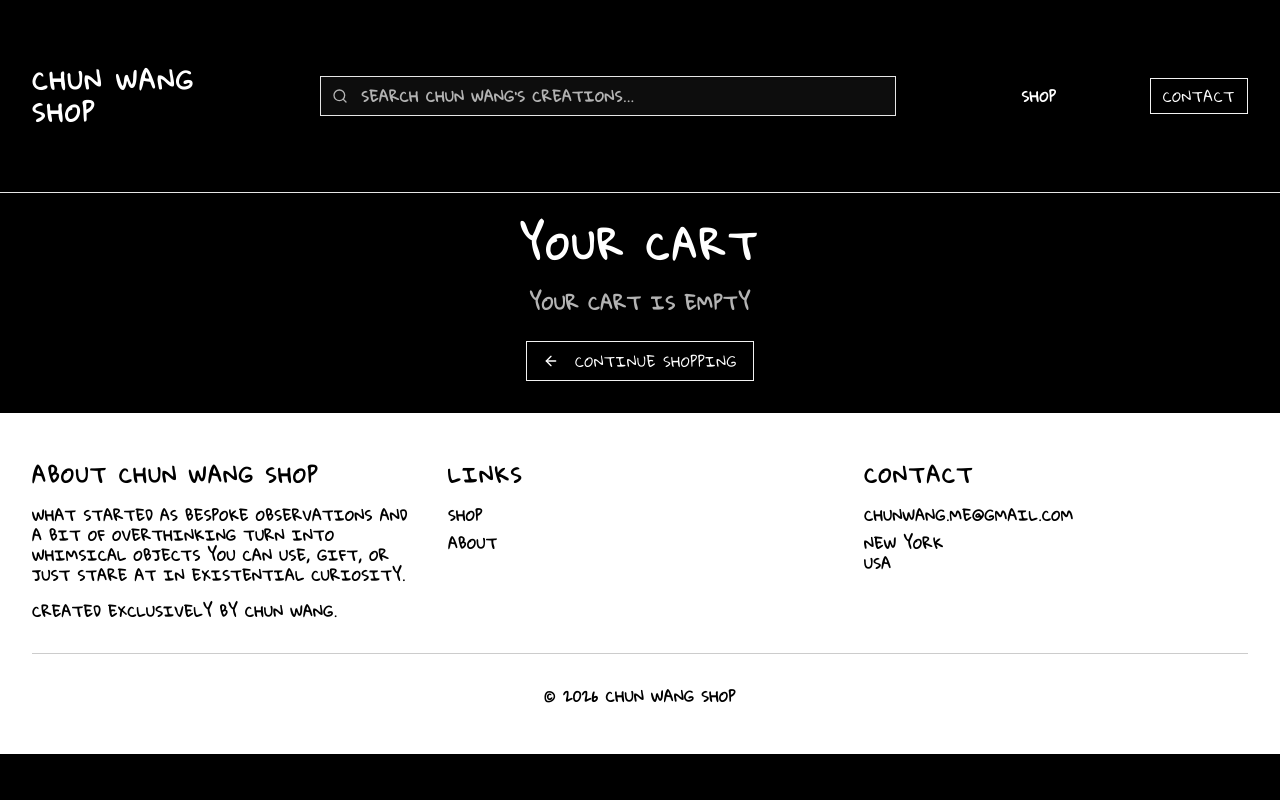
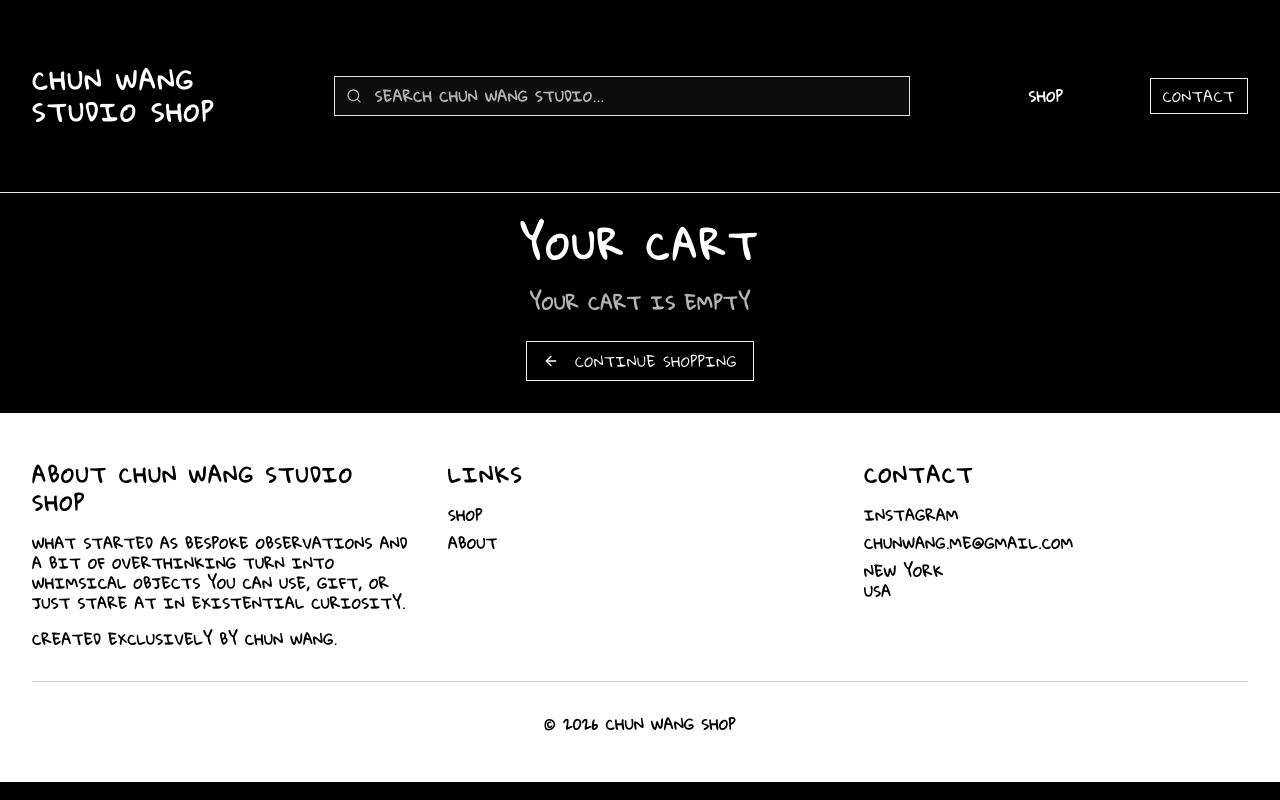
Before and after one commit to chunw/hrigley-style, a React (Vite) app: page /cart in a window 1280 px wide. Built offline with nearby package versions, Linux system fonts and the light colour scheme.

Commit message:
add instagram link and contact info to footer

```diff
--- a/src/components/Footer.tsx
+++ b/src/components/Footer.tsx
@@ -5,7 +5,7 @@ const Footer = () => {
         <div className="grid grid-cols-1 md:grid-cols-3 gap-8">
           {/* Left - About */}
           <div className="space-y-4">
-            <h3 className="shrigley-title text-xl">ABOUT CHUN WANG SHOP</h3>
+            <h3 className="shrigley-title text-xl">ABOUT CHUN WANG STUDIO SHOP</h3>
             <p className="handwritten text-sm">
              What started as bespoke observations and a bit of overthinking turn into whimsical objects you can use, gift, or just stare at in existential curiosity.
             </p>
@@ -30,6 +30,9 @@ const Footer = () => {
           <div className="space-y-4">
             <h3 className="shrigley-title text-xl">CONTACT</h3>
             <div className="space-y-2">
+              <a href="https://www.instagram.com/chunwang.art/" className="handwritten text-sm block hover:underline">
+                INSTAGRAM
+              </a>
               <p className="handwritten text-sm">chunwang.me@gmail.com</p>
               <p className="handwritten text-sm">
                 NEW YORK<br />
--- a/src/components/Header.tsx
+++ b/src/components/Header.tsx
@@ -2,6 +2,7 @@ import { Search } from "lucide-react";
 import { Button } from "@/components/ui/button";
 import { Input } from "@/components/ui/input";
 import { useNavigate } from "react-router-dom";
+import { SITE_NAME, INSTAGRAM_URL } from "@/lib/constants";
 
 interface HeaderProps {
   searchQuery: string;
@@ -18,7 +19,7 @@ const Header = ({ searchQuery, onSearchChange }: HeaderProps) => {
           {/* Left - Logo */}
           <div className="flex-shrink-0">
             <h1 onClick={() => navigate('/')} className="shrigley-title text-2xl cursor-pointer hover:text-primary transition-colors">
-              CHUN WANG<br />SHOP
+              {SITE_NAME.split(' ').slice(0, 2).join(' ')}<br />{SITE_NAME.split(' ').slice(2).join(' ')}
             </h1>
           </div>
 
@@ -28,7 +29,7 @@ const Header = ({ searchQuery, onSearchChange }: HeaderProps) => {
               <Search className="absolute left-3 top-1/2 transform -translate-y-1/2 h-4 w-4 text-muted-foreground" />
               <Input
                 type="text"
-                placeholder="SEARCH CHUN WANG'S CREATIONS..."
+                placeholder="SEARCH CHUN WANG STUDIO..."
                 value={searchQuery}
                 onChange={(e) => onSearchChange(e.target.value)}
                 className="pl-10 handwritten text-sm bg-muted/50 border-border"
@@ -46,7 +47,7 @@ const Header = ({ searchQuery, onSearchChange }: HeaderProps) => {
           {/* Right - Actions */}
           <div className="flex items-center space-x-4">
             <a
-              href="https://www.instagram.com/chunwang.art/"
+              href={INSTAGRAM_URL}
               target="_blank"
               rel="noopener noreferrer"
             >
--- /dev/null
+++ b/src/lib/constants.ts
@@ -0,0 +1,3 @@
+// Global site constants
+export const SITE_NAME = "CHUN WANG STUDIO SHOP";
+export const INSTAGRAM_URL = "https://www.instagram.com/chunwang.art/";
```
